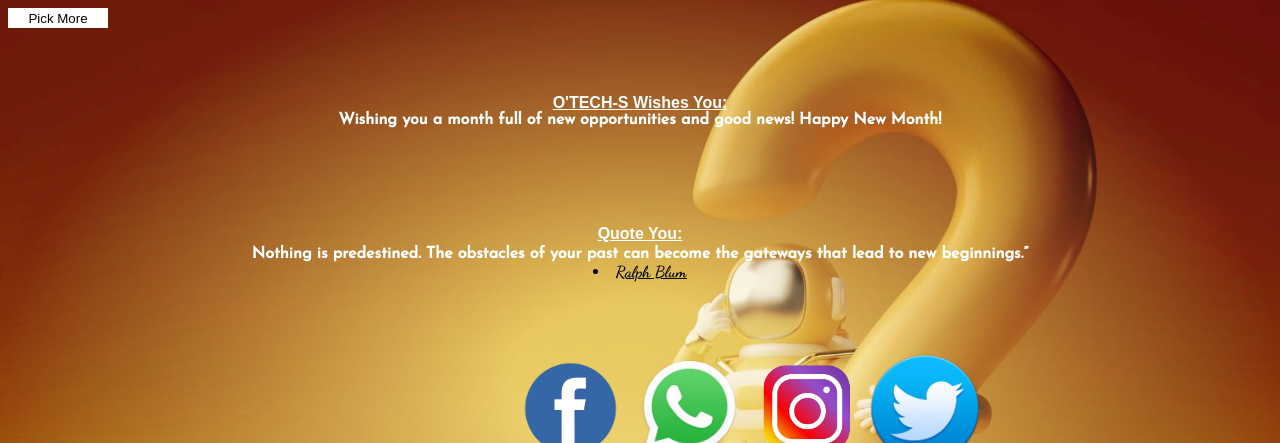
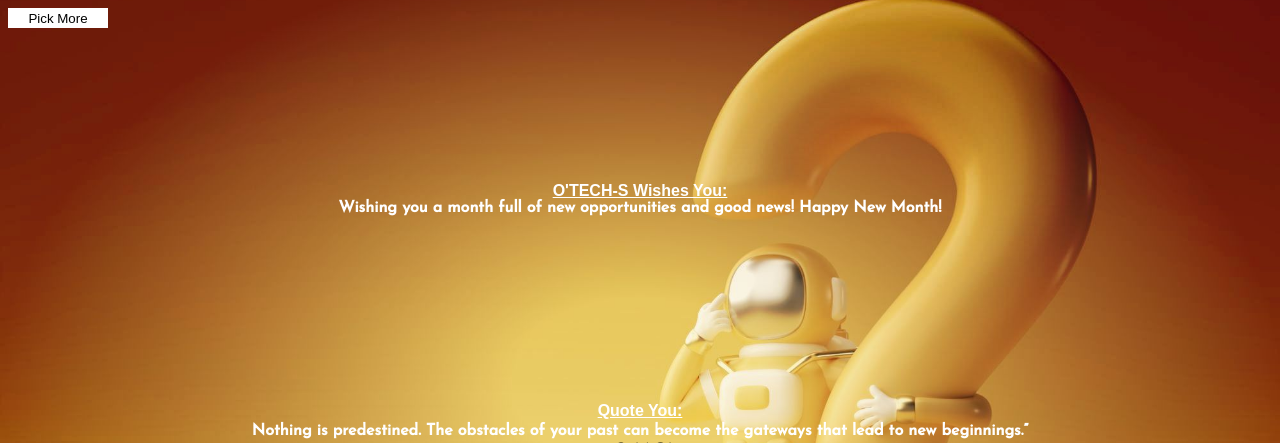
Before and after one commit to O-techs-dev/It-s-November, a plain HTML site: page Present 1.html in a window 1280 px wide. Shown: the top 443 px of the page. Drawn offline with Linux system fonts and the light colour scheme; a web font is replaced by a local one.

Commit message:
Update Present 1.css

```diff
--- a/Present 1.css
+++ b/Present 1.css
@@ -14,7 +14,7 @@ body{
 h1{
     text-align: center;
     font-family: Arial, Helvetica, sans-serif;
-    margin-top: 3%;
+    margin-top: 10%;
 }
 p{
  padding: 10px;
@@ -51,7 +51,7 @@ p{
 .icon{
     width: 9%;
     position: relative;
-    left: 40%;
+    left: 25%;
 }
 .icon:hover {
 
```
